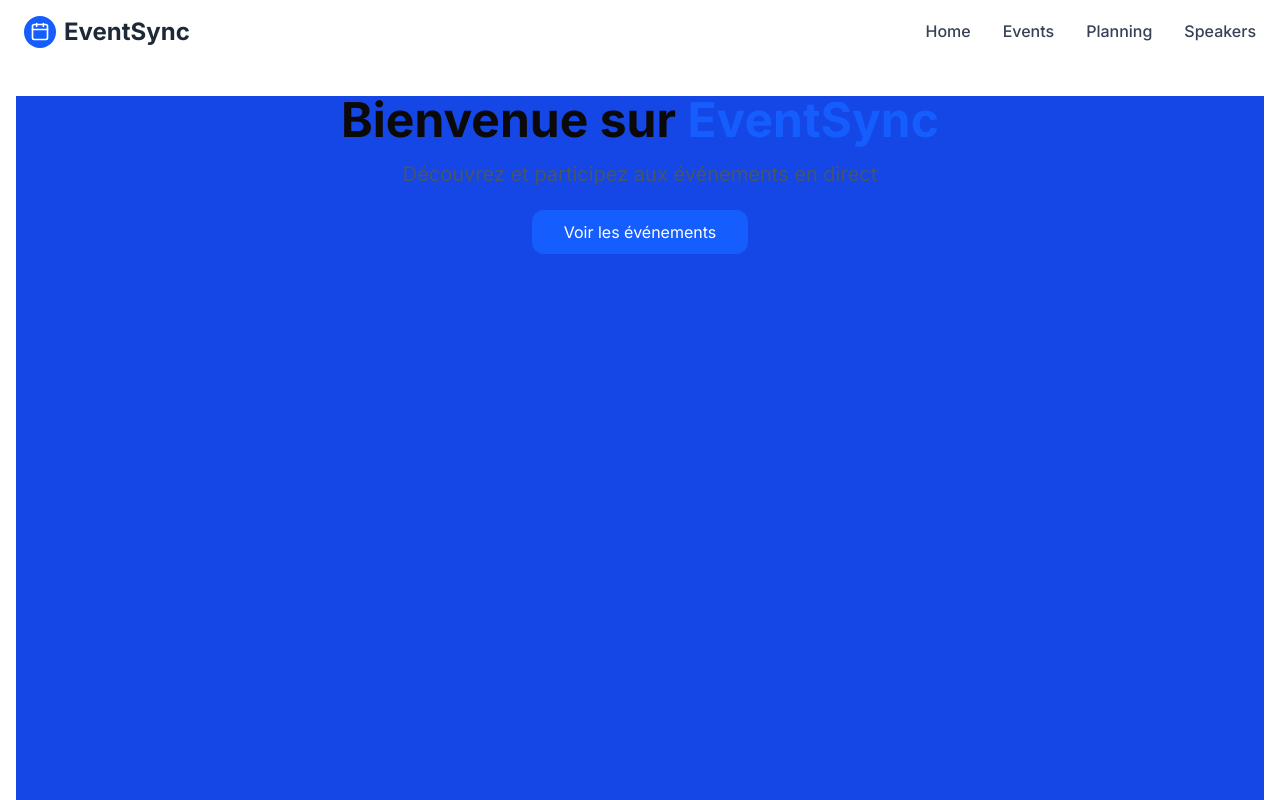
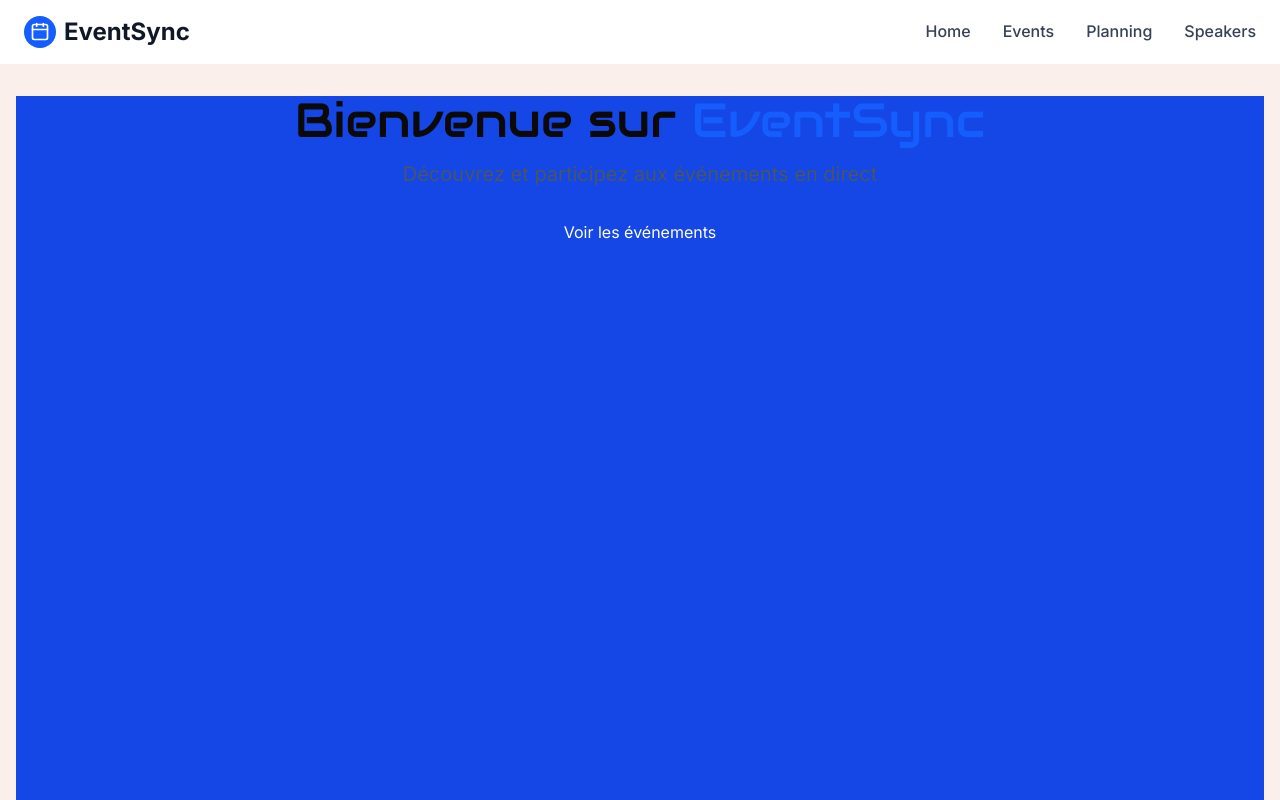
Before and after one commit to eventsync0/Event_Sync_2026_Client, a Next.js app: page / in a window 1280 px wide. Shown: the top 800 px of the page. Built offline with nearby package versions, Linux system fonts and the light colour scheme.

Commit message:
feat(css) : add variable css

```diff
--- a/src/app/globals.css
+++ b/src/app/globals.css
@@ -1,71 +1,128 @@
+@import url('https://fonts.googleapis.com/css2?family=Fira+Code:wght@400;600&family=Plus+Jakarta+Sans:wght@400;500;600;700&display=swap');
+@import url('https://fonts.googleapis.com/css2?family=Audiowide&display=swap');
 @import "tailwindcss";
 
 :root {
-  /* === COULEURS PRINCIPALES === */
-  --background: #ffffff;
-  --foreground: #0f172a;
+  /* ==========================================================================
+     2. LA PALETTE DE RÉFÉRENCE (Palette Coffee Bean)
+     ========================================================================== */
+  --coffee-50: #faefea;
+  --coffee-100: #f5ded6;
+  --coffee-200: #ebbdad;
+  --coffee-300: #e19d84;
+  --coffee-400: #d77c5b;
+  --coffee-500: #cd5b32;
+  --coffee-600: #a44928;
+  --coffee-700: #7b371e;
+  --coffee-800: #522414;
+  --coffee-900: #29120a;
+  --coffee-950: #1d0d07;
 
-  --primary: #2563eb;
-  --primary-600: #1e40af;
-  --primary-foreground: #ffffff;
+  /* ==========================================================================
+     3. CAS D'USAGE : STRUCTURES & FONDS (Mode Clair)
+     ========================================================================== */
+  --background: var(--coffee-50);
+  --bg-card: #ffffff;
+  --border-custom: var(--coffee-200);
 
-  --accent: #7c3aed;
-  --accent-foreground: #ffffff;
+  /* ==========================================================================
+     4. CAS D'USAGE : TYPOGRAPHIE & TEXTES (Mode Clair)
+     ========================================================================== */
+  --foreground: var(--coffee-900);
+  --text-body: #3D342E;
+  --text-secondary: var(--coffee-700);
+  --text-on-dark: var(--coffee-50);
 
-  --success: #10b981;
-  --success-foreground: #ffffff;
+  /* ==========================================================================
+     5. CAS D'USAGE : BOUTONS & ACTIONS (Mode Clair)
+     ========================================================================== */
+  --btn-primary: var(--coffee-500);
+  --btn-primary-hover: var(--coffee-600);
+  --btn-secondary: var(--coffee-100);
+  --btn-secondary-hover: var(--coffee-200);
 
-  --dark: #0f172a;
-  --gray-900: #1e2937;
-  --light: #f8fafc;
-  --gray-100: #f1f5f9;
+  /* ==========================================================================
+     6. CAS D'USAGE : BADGES & LABELS (Mode Clair)
+     ========================================================================== */
+  --badge-bg: var(--coffee-100);
+  --badge-text: var(--coffee-800);
 }
 
-/* Dark Mode */
+/* ==========================================================================
+   7. AFFECTATION AUTOMATIQUE DU DARK MODE
+   ========================================================================== */
 @media (prefers-color-scheme: dark) {
   :root {
-    --background: #0f172a;
-    --foreground: #f8fafc;
+    --background: var(--coffee-950);
+    --bg-card: var(--coffee-900);
+    --border-custom: var(--coffee-800);
 
-    --dark: #0f172a;
-    --gray-900: #1e2937;
-    --gray-100: #334155;
-    --light: #1e2937;
+    --foreground: var(--coffee-50);
+    --text-body: var(--coffee-100);
+    --text-secondary: var(--coffee-300);
+    --text-on-dark: var(--coffee-950);
+
+    --btn-primary: var(--coffee-400);
+    --btn-primary-hover: var(--coffee-500);
+    --btn-secondary: rgba(41, 18, 10, 0.4);
+    --btn-secondary-hover: rgba(82, 36, 20, 0.6);
+
+    --badge-bg: rgba(41, 18, 10, 0.5);
+    --badge-text: var(--coffee-200);
   }
 }
 
-/* Configuration Tailwind v4 */
+/* ==========================================================================
+   8. CONFIGURATION TAILWIND V4
+   ========================================================================== */
 @theme inline {
   --color-background: var(--background);
-  --color-foreground: var(--foreground);
+  --color-bg-card: var(--bg-card);
+  --color-border-custom: var(--border-custom);
 
-  --color-primary: var(--primary);
-  --color-primary-600: var(--primary-600);
-  --color-primary-foreground: var(--primary-foreground);
+  --color-text-title: var(--foreground);
+  --color-text-body: var(--text-body);
+  --color-text-secondary: var(--text-secondary);
+  --color-text-on-dark: var(--text-on-dark);
 
-  --color-accent: var(--accent);
-  --color-success: var(--success);
+  --color-btn-primary: var(--btn-primary);
+  --color-btn-primary-hover: var(--btn-primary-hover);
+  --color-btn-secondary: var(--btn-secondary);
+  --color-btn-secondary-hover: var(--btn-secondary-hover);
 
-  --color-dark: var(--dark);
-  --color-gray-900: var(--gray-900);
-  --color-light: var(--light);
-  --color-gray-100: var(--gray-100);
+  --color-badge-bg: var(--badge-bg);
+  --color-badge-text: var(--badge-text);
 
-  /* Fonts modernes */
-  --font-sans: var(--font-geist-sans), ui-sans-serif, system-ui, sans-serif;
-  --font-mono: var(--font-geist-mono), ui-monospace, monospace;
+  --color-coffee-50: var(--coffee-50);
+  --color-coffee-100: var(--coffee-100);
+  --color-coffee-200: var(--coffee-200);
+  --color-coffee-300: var(--coffee-300);
+  --color-coffee-400: var(--coffee-400);
+  --color-coffee-500: var(--coffee-500);
+  --color-coffee-600: var(--coffee-600);
+  --color-coffee-700: var(--coffee-700);
+  --color-coffee-800: var(--coffee-800);
+  --color-coffee-900: var(--coffee-900);
+  --color-coffee-950: var(--coffee-950);
 
-  /* Amélioration des arrondis */
+  /* Les polices de l'application */
+  --font-sans: 'Plus Jakarta Sans', ui-sans-serif, system-ui, sans-serif;
+  --font-mono: 'Fira Code', ui-monospace, monospace;
+  --font-family: "Audiowide", sans-serif;
+
+  /* Les rayons de bordure personnalisés */
   --radius-lg: 0.75rem;
   --radius-xl: 1rem;
   --radius-2xl: 1.25rem;
   --radius-3xl: 1.75rem;
 }
 
-/* Styles globaux */
+/* ==========================================================================
+   9. STYLES GLOBAUX HTML
+   ========================================================================== */
 body {
   font-family: var(--font-sans);
   background-color: var(--background);
-  color: var(--foreground);
+  color: var(--text-body);
   line-height: 1.6;
 }
--- a/src/components/home/HeroSection.tsx
+++ b/src/components/home/HeroSection.tsx
@@ -4,7 +4,7 @@ export default function HeroSection() {
   return (
     <div className='max-w-full'>
      <section className="text-center mb-16 min-h-screen bg-blue-700">
-      <h1 className="text-5xl font-bold mb-4 text-stone-950">
+      <h1 className="text-5xl font-family mb-4 text-stone-950">
         Bienvenue sur <span className="text-blue-600">EventSync</span>
       </h1>
       <p className="text-xl text-gray-600 mb-8">
@@ -12,7 +12,7 @@ export default function HeroSection() {
       </p>
       <Link
         href="/events"
-        className="bg-blue-600 text-white px-8 py-3 rounded-lg hover:bg-blue-700 transition"
+        className="bg-coffee-bean-900 text-white px-8 py-3 rounded-lg hover:bg-coffee-bean-600 transition"
       >
         Voir les événements
       </Link>
```
